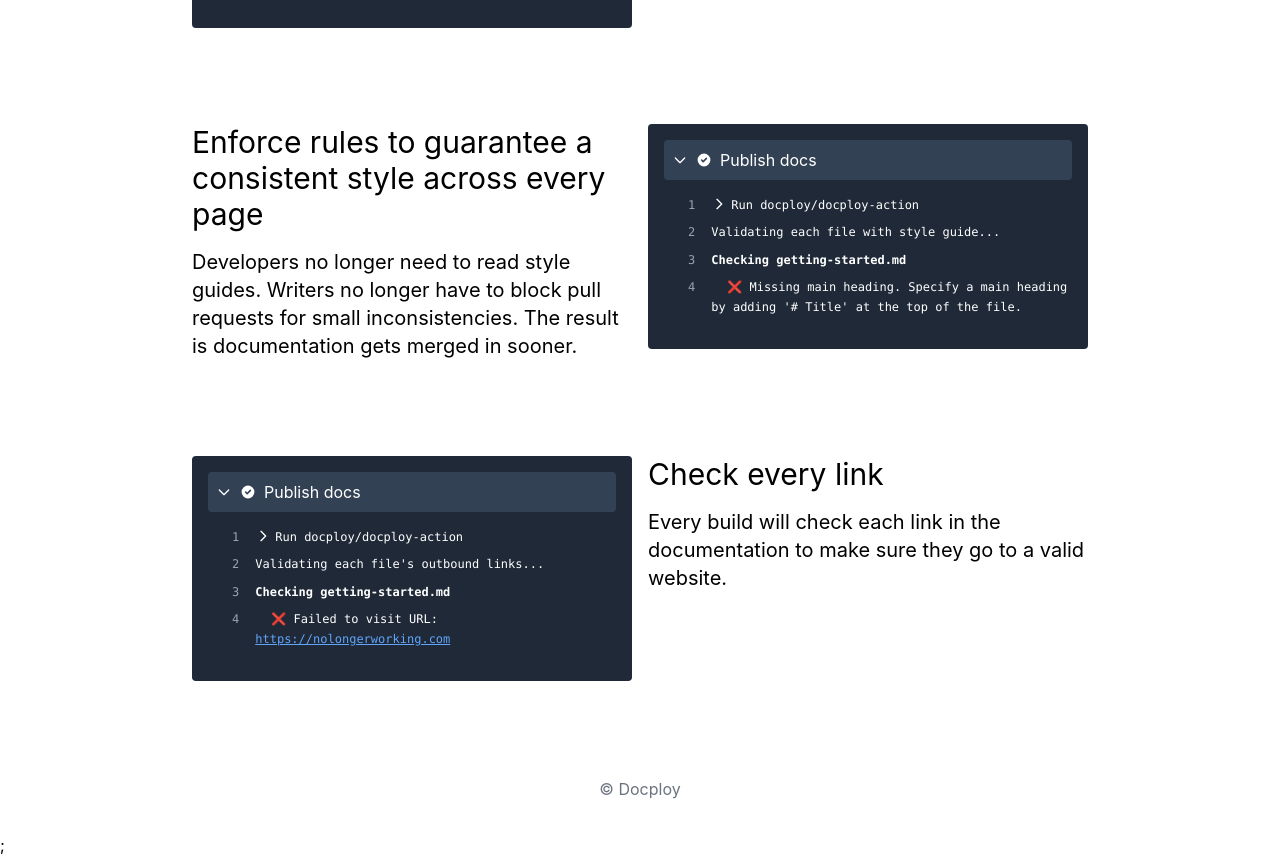
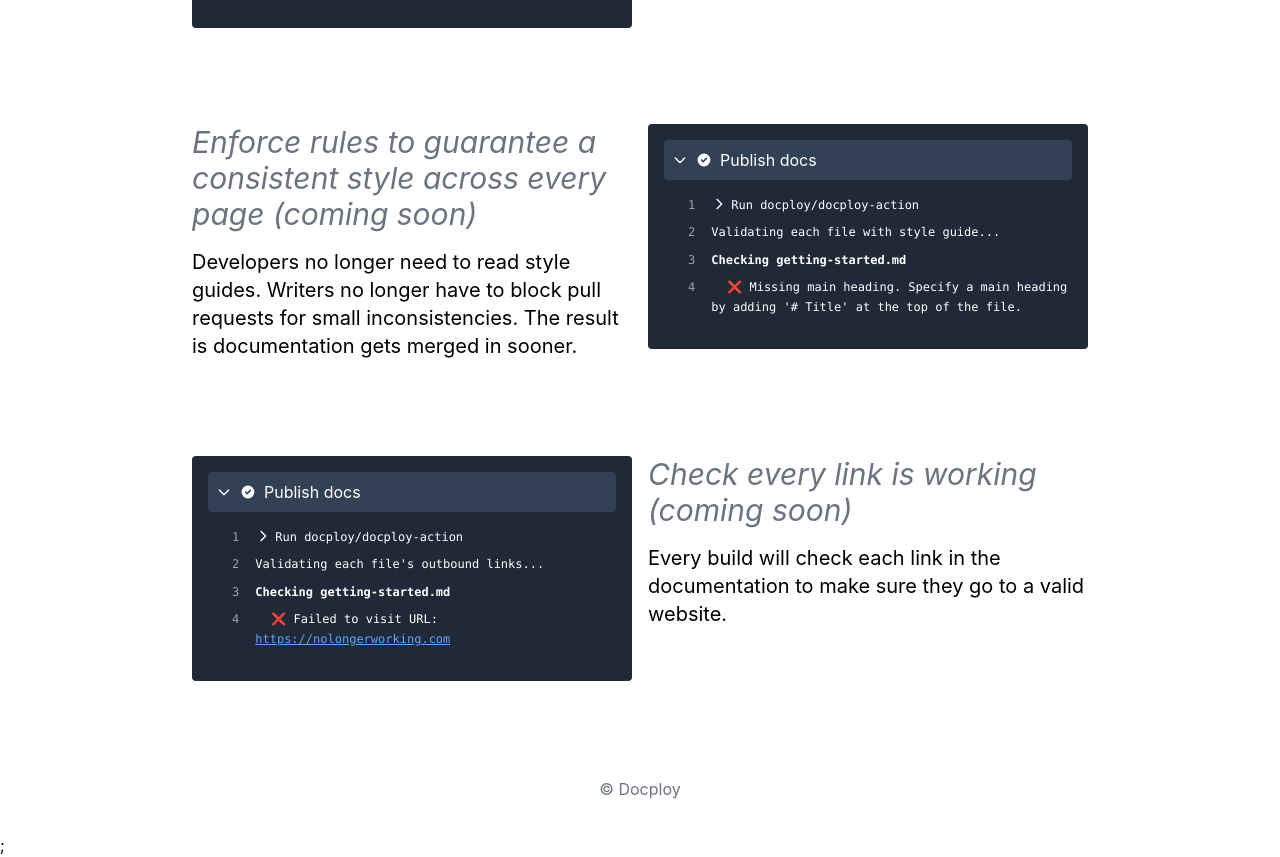
Before and after one commit to docploy/site, a Next.js app: page / in a window 1280 px wide. Shown: the part 1320-2177 px from the top of the page. Built offline with nearby package versions, Linux system fonts and the light colour scheme.

Commit message:
Add upcoming tags

```diff
--- a/pages/index.tsx
+++ b/pages/index.tsx
@@ -75,8 +75,9 @@ const Home: NextPage = () => {
 
           <div className="gap-x-4 grid grid-cols-2 mb-24">
             <div>
-              <h3 className="text-3xl mb-4">
+              <h3 className="text-3xl mb-4 text-gray-500 italic">
                 Enforce rules to guarantee a consistent style across every page
+                (coming soon)
               </h3>
               <p className="text-xl">
                 Developers no longer need to read style guides. Writers no
@@ -94,7 +95,9 @@ const Home: NextPage = () => {
               <LinkOutput />
             </div>
             <div>
-              <h3 className="text-3xl mb-4">Check every link</h3>
+              <h3 className="text-3xl mb-4 text-gray-500 italic">
+                Check every link is working (coming soon)
+              </h3>
               <p className="text-xl">
                 Every build will check each link in the documentation to make
                 sure they go to a valid website.
```
